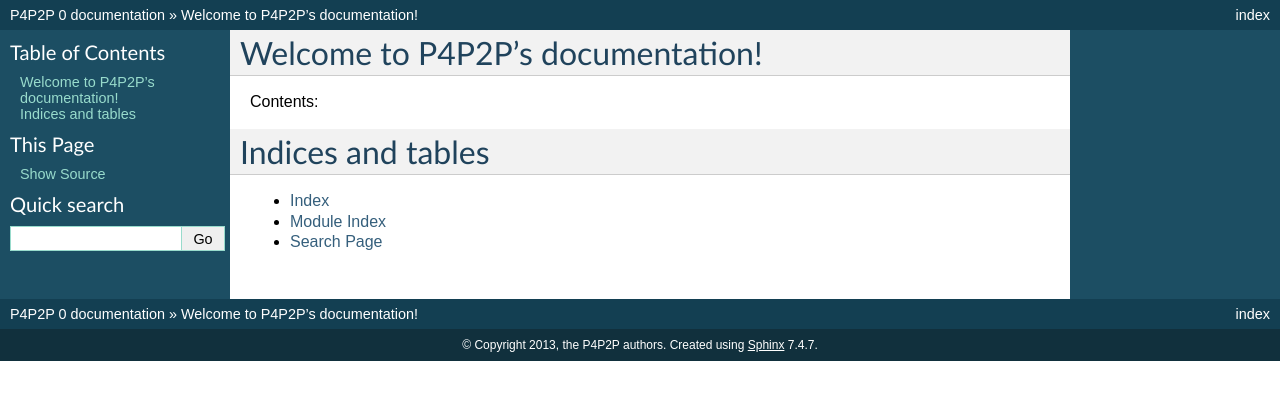
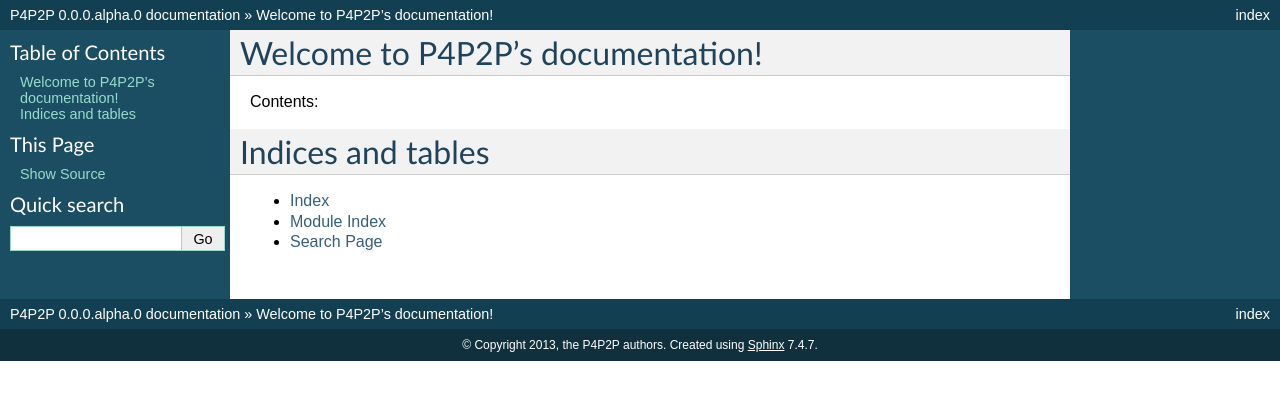
Before and after one commit to ntoll/p4p2p, a Sphinx documentation site: the page built from docs/index.rst, in a window 1280 px wide. Shown: the top 400 px of the page. Built offline with Sphinx 7.4.7, drawn with Linux system fonts in a browser that asks for light colours; formulas are drawn with MathJax 3; some of the changed lines change nothing that is shown.

Commit message:
Updated documentation conf

```diff
--- a/docs/conf.py
+++ b/docs/conf.py
@@ -11,12 +11,16 @@
 #
 # All configuration values have a default; values that are commented out
 # serve to show the default.
+import sys
+import os
 
 
 # If extensions (or modules to document with autodoc) are in another directory,
 # add these directories to sys.path here. If the directory is relative to the
 # documentation root, use os.path.abspath to make it absolute, like shown here.
-#sys.path.insert(0, os.path.abspath('.'))
+sys.path.insert(0, os.path.abspath('..'))
+from p4p2p.version import get_version, VERSION
+
 
 # -- General configuration ---------------------------------------------------
 
@@ -49,9 +53,9 @@
 # built documents.
 #
 # The short X.Y version.
-version = '0'
+version = '.'.join([str(i) for i in VERSION[:2]])
 # The full version, including alpha/beta/rc tags.
-release = '0'
+release = get_version()
 
 # The language for content autogenerated by Sphinx. Refer to documentation
 # for a list of supported languages.
@@ -231,7 +235,8 @@
 #  dir menu entry, description, category)
 texinfo_documents = [
     ('index', 'P4P2P', u'P4P2P Documentation',
-     u'the P4P2P authors', 'P4P2P', 'One line description of project.',
+     u'the P4P2P authors', 'P4P2P',
+     'A small and simple framework for making peer-to-peer applications.',
      'Miscellaneous'),
 ]
 
```
